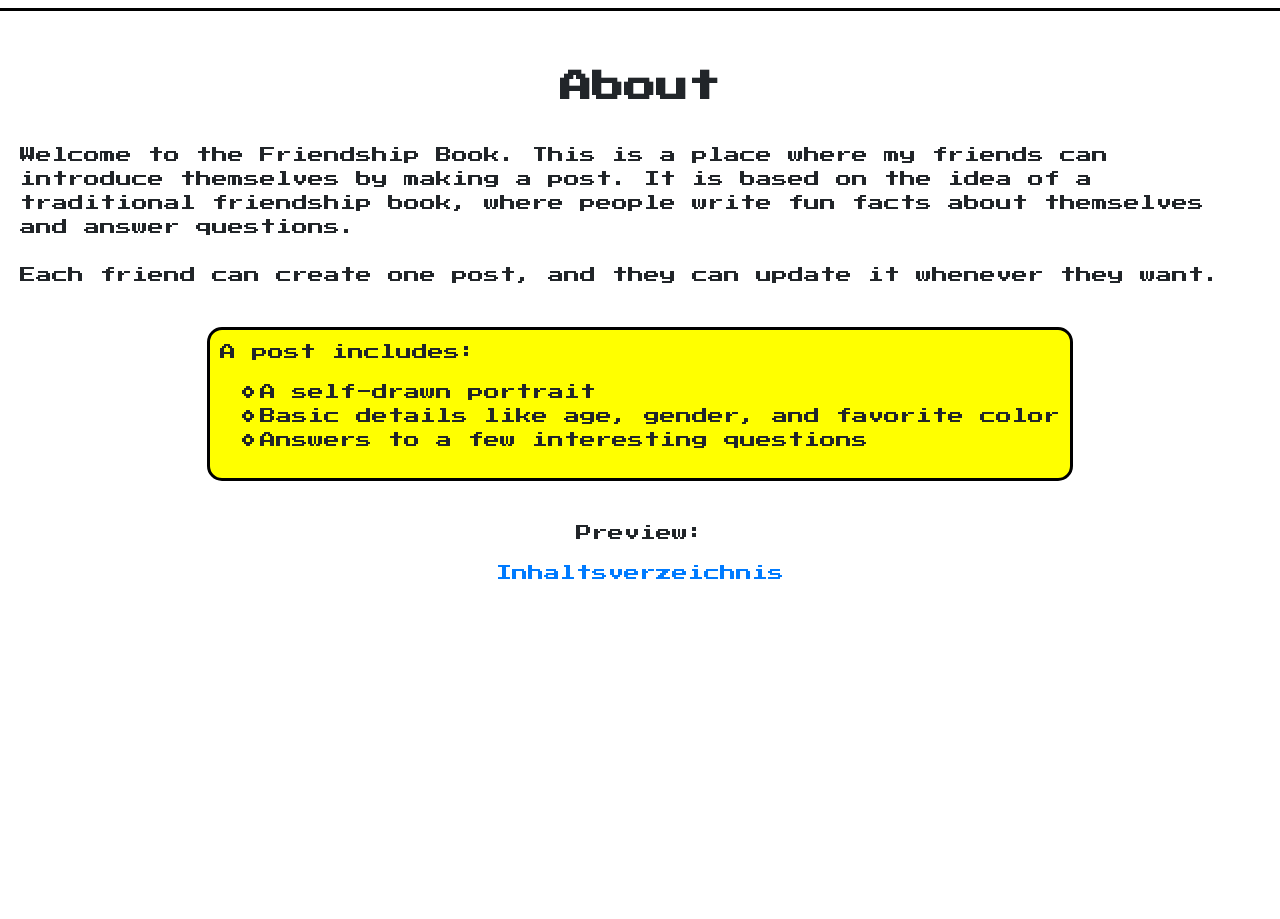
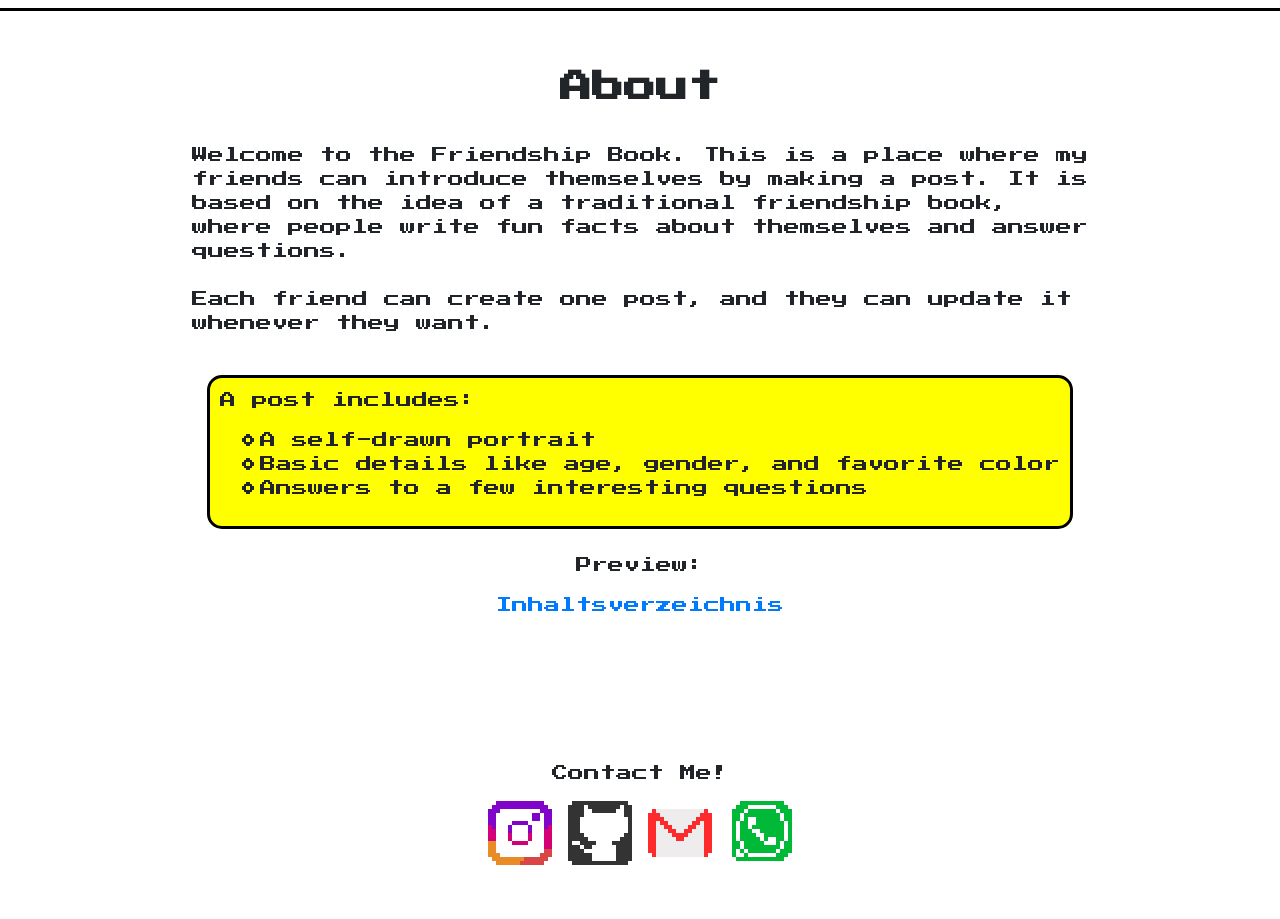
Before and after one commit to oezilot/order_test, a Flask app: page /about in a window 1280 px wide. Shown: the part 65-984 px from the top of the page. Before the commit the page ends 644 px from the top, so only its background shows below. Run offline with Flask 3, Linux system fonts and the light colour scheme.

Commit message:
icons about.html

```diff
--- a/templates/about.html
+++ b/templates/about.html
@@ -9,8 +9,10 @@
     <br>
   </div>
 
+    <div style="width: 70vw;" class="about-text">
+    <p>Welcome to the Friendship Book. This is a place where my friends can introduce themselves by making a post. It is based on the idea of a traditional friendship book, where people write fun facts about themselves and answer questions.<br><br> Each friend can create one post, and they can update it whenever they want.<br><br></p>
+  </div>
 
-    <p>Welcome to the Friendship Book. This is a place where my friends can introduce themselves by making a post. It is based on the idea of a traditional friendship book, where people write fun facts about themselves and answer questions.<br><br> Each friend can create one post, and they can update it whenever they want.<br><br></p>
     <div class="includes">
       <p>A post includes:</p>
       <ul class="nes-list is-circle">
@@ -21,8 +23,41 @@
     </div>
       <br>
 
-      </p>Preview:</p>
+      <p>Preview:</p>
       <a href="{{url_for('index')}}"> Inhaltsverzeichnis </a>
+      <br>
+      <br>
+      <br>
+      <br>
+      <br>
+      <br>
+      <p>Contact Me!</p>
+      <div class="socials">
+        <section class="icon-list">
+          <!-- instagram -->
+          <a href="https://www.instagram.com/zoeflumini/" target="_blank">
+              <i class="nes-icon instagram is-large"></i>
+          </a>
+
+          <!-- github -->
+          <a href="https://github.com/oezilot" target="_blank">
+              <i class="nes-icon github is-large"></i>
+          </a>
+
+          <!-- gmail -->
+          <a href="mailto:zoe.flumini@gmail.com">
+              <i class="nes-icon gmail is-large"></i>
+          </a>
+
+          <!-- whatsapp -->
+          <a href="https://wa.me/+41787680590" target="_blank">
+              <i class="nes-icon whatsapp is-large"></i>
+          </a>
+      </section>
+
+
+
+      </div>
 </div>
 
 
```
